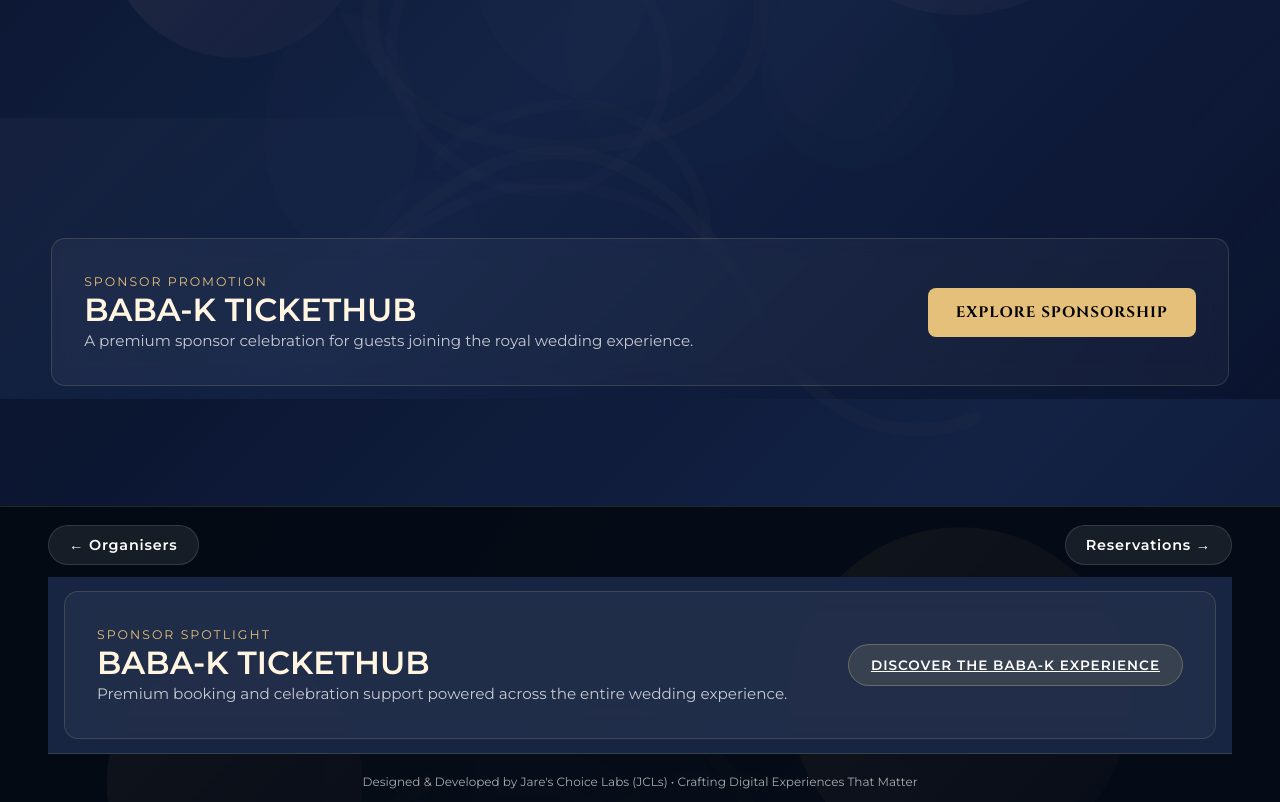
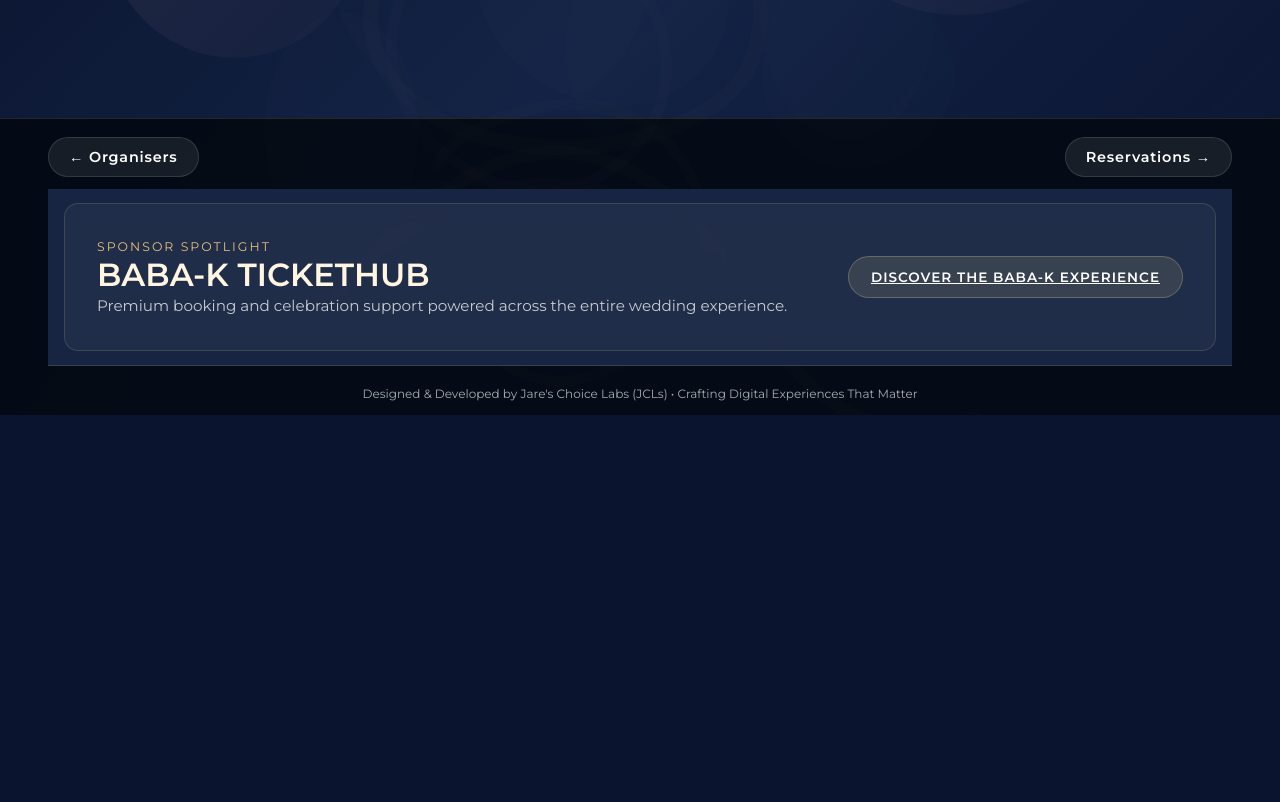
Before and after one commit to Jc-Ls/ok26-wedding-os, a Next.js app: page /itinerary in a window 1280 px wide. Shown: the part 1201-2003 px from the top of the page. After the commit the page ends 1616 px from the top, so only its background shows below. Built offline with nearby package versions, Linux system fonts and the light colour scheme.

Commit message:
duplicate sponsor cards fixed.

```diff
--- a/src/app/itinerary/page.tsx
+++ b/src/app/itinerary/page.tsx
@@ -99,18 +99,7 @@
         </div>
       </section>
 
-      <section className="section sponsor-section">
-        <div className="sponsor-card">
-          <div>
-            <span className="eyebrow">Sponsor Promotion</span>
-            <h2>BABA-K TICKETHUB</h2>
-            <p>A premium sponsor celebration for guests joining the royal wedding experience.</p>
-          </div>
-          <Link href="#footer" className="btn-primary">
-            Explore Sponsorship
-          </Link>
-        </div>
-      </section>
+
     </main>
   );
 }
```
